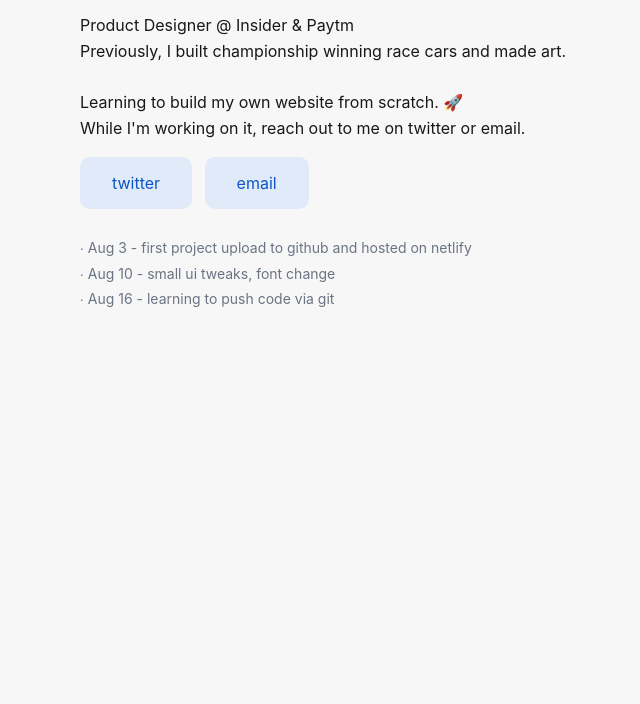
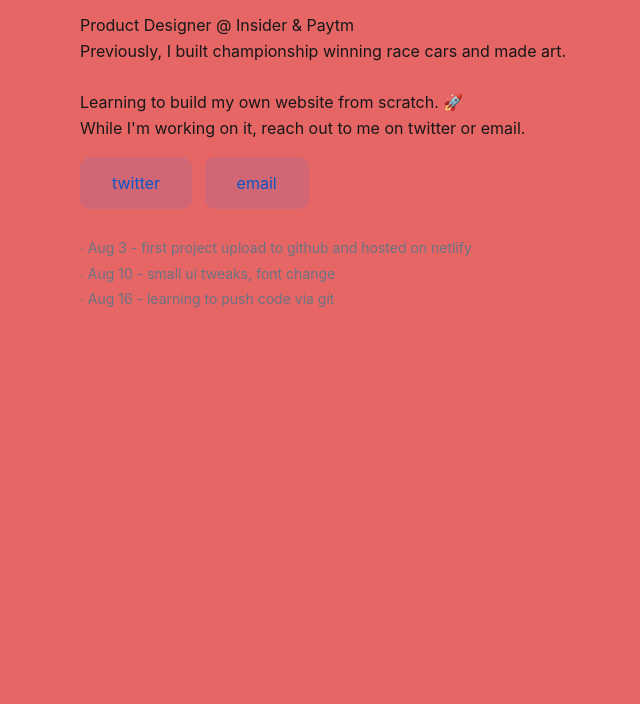
Before and after one commit to divyanshuthakur/website, a plain HTML site: page index.html in a window 1280 px wide. Shown: the part 96-800 px from the top of the page, without its empty margins (240-880 px from the left). Drawn offline with Linux system fonts and the light colour scheme; a web font is replaced by a local one.

Commit message:
colour change

```diff
--- a/style.css
+++ b/style.css
@@ -2,7 +2,7 @@
 
 body {
   display: flex;
-  background-color: rgb(247, 247, 247);
+  background-color: rgb(230, 101, 101);
   align-items: left;
   flex-direction: column;
   font-family: "Inter", sans-serif;
```
